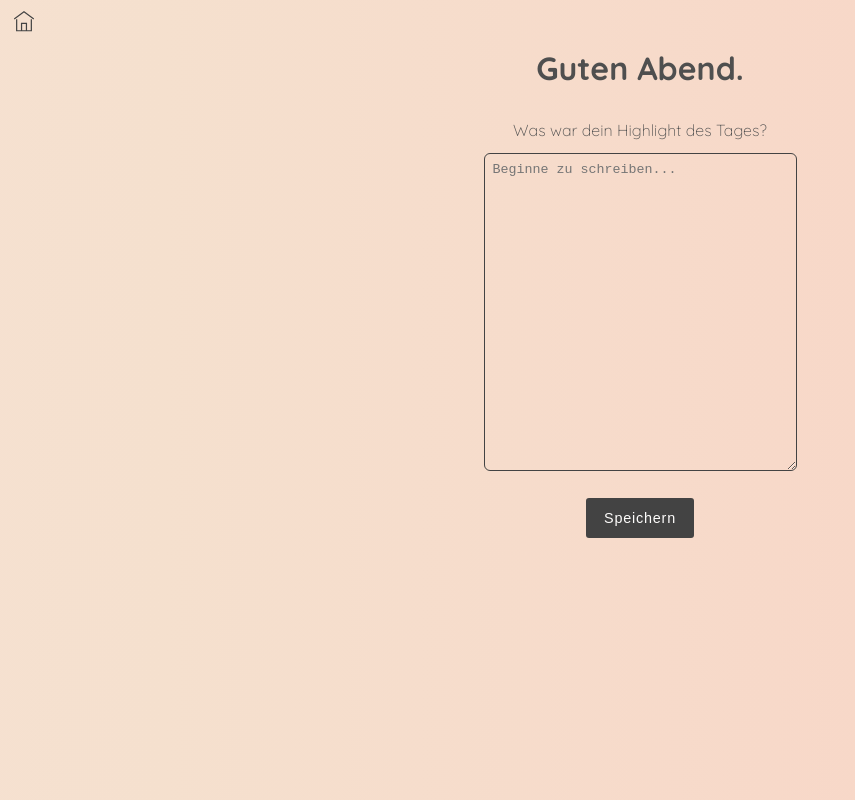
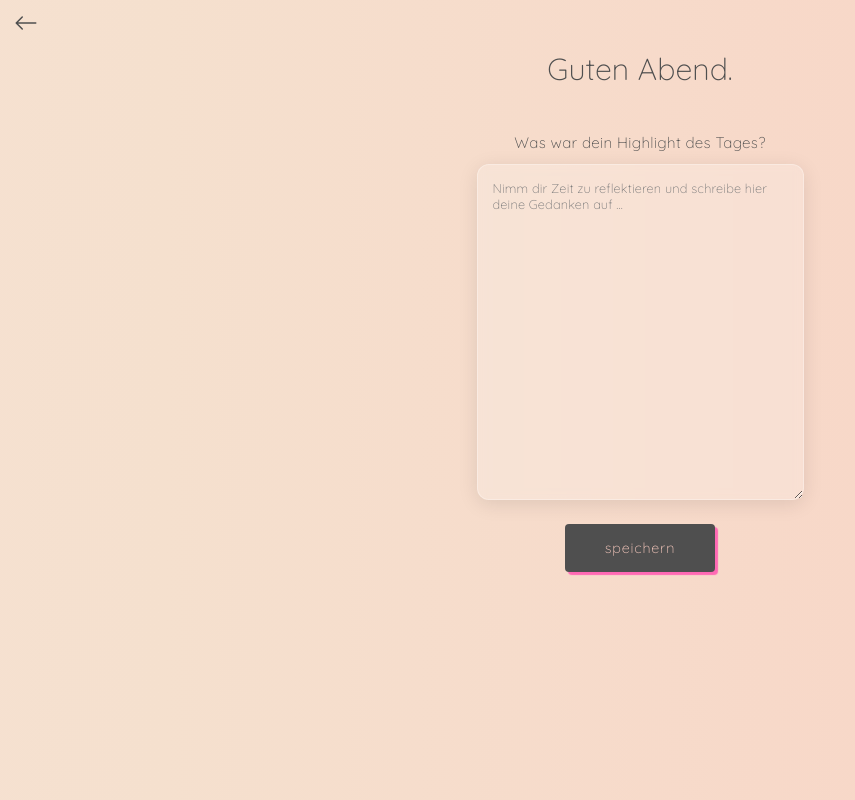
Before and after one commit to marialitwa/capstone-project, a Next.js app: page /evening in a window 1280 px wide. Shown: the whole page, without its empty margins (0-855 px from the left). Built offline with nearby package versions, Linux system fonts and the light colour scheme.

Commit message:
Update styling morning and evening pages, QuestionForm.

```diff
--- a/components/GlobalStyles.js
+++ b/components/GlobalStyles.js
@@ -20,6 +20,7 @@ const GlobalStyles = createGlobalStyle`
     * {
         box-sizing: border-box;
         _background-color: #F5F4F4;
+
     }
 
     body {
@@ -28,10 +29,9 @@ const GlobalStyles = createGlobalStyle`
         background: linear-gradient(90deg, #faece0, #fae6e0, #f5e0ce, #fbccc0);
         background-size: 400%;
         animation: gradient-bg 20s ease infinite ;
-        color: var(--primary-darkgrey)
+        color: var(--darkgrey)
         /* color: #434343; */
     }
-
     @keyframes gradient-bg {
     0% {
         background-position: 0% 50%;
@@ -46,8 +46,11 @@ const GlobalStyles = createGlobalStyle`
     }
 
     :root {
-        /* --primary-darkgrey: #434343; */
-        --primary-darkgrey: #4f4f4f;
+        /* --darkgrey: #434343; */
+        --darkgrey: #4f4f4f;
+        --grey: #797979;
+        --heading-fontsize: 1.9rem;
+
 
     }
 `;
--- a/components/QuestionForm.js
+++ b/components/QuestionForm.js
@@ -34,9 +34,9 @@ export default function QuestionForm({ onAddEntry, questionText }) {
         <StyledTextarea
           id="answer"
           name="answer"
-          placeholder="Beginne zu schreiben..."
-          rows="20"
-          cols="35"
+          placeholder="Nimm dir Zeit zu reflektieren und schreibe hier deine Gedanken auf ..."
+          rows="16"
+          cols="34"
           maxLength="1000"
           required
         ></StyledTextarea>
@@ -63,28 +63,58 @@ const Form = styled.form`
   align-items: center;
 `;
 
-const StyledSubmitButton = styled.button`
-  margin: 1rem;
-  margin-top: 1.7rem;
-  padding: 12px 18px;
-  background-color: #434343;
-  color: #fdfcfb;
-  border: none;
-  border-radius: 3px;
-  letter-spacing: 0.05rem;
-  font-size: 0.9rem;
-`;
-
 const StyledQuestion = styled.label`
-  font-weight: 300;
-  font-size: 1rem;
-  margin-bottom: 0.8rem;
+  font-weight: 200;
+  font-size: 0.95rem;
+  margin-bottom: 12px;
+  letter-spacing: 0.02rem;
 `;
 
 const StyledTextarea = styled.textarea`
   outline: none;
-  border: 1px solid #434343;
-  border-radius: 6px;
-  padding: 8px;
-  background: none;
+  padding: 15px;
+  background: rgba(255, 255, 255, 0.2);
+  border-radius: 12px;
+  box-shadow: 0 4px 20px rgba(0, 0, 0, 0.1);
+  backdrop-filter: blur(5px);
+  -webkit-backdrop-filter: blur(5px);
+  border: 1px solid rgba(255, 255, 255, 0.3);
+  _background: none;
+  _border: 1px solid #7f7f87;
+  _border-radius: 6px;
+  font-family: Quicksand;
+  font-weight: 200;
+  font-size: 0.95rem;
+  &::placeholder {
+    _color: var(--darkgrey);
+    color: var(--grey);
+    font-size: 0.8rem;
+    letter-spacing: 0.01rem;
+    _text-shadow: 1px 1px rgba(0, 0, 0, 0.2);
+  }
 `;
+
+// Gradient BG Colors: #faece0, #fae6e0, #f5e0ce, #fbccc0
+const StyledSubmitButton = styled.button`
+  margin: 1rem;
+  margin-top: 1.5rem;
+  padding: 15px 40px;
+  _background-color: #434343;
+  background-color: var(--darkgrey);
+  color: #fbccc0;
+  font-weight: 100;
+  font-family: Quicksand;
+  _color: #fdfcfb;
+  _color: var(--darkgrey);
+  border: none;
+  border-radius: 4px;
+  letter-spacing: 0.05rem;
+  font-size: 0.9rem;
+  text-transform: lowercase;
+  box-shadow: 3px 3px 1px hotpink;
+  &:hover {
+    cursor: pointer;
+    background-color: hotpink;
+    box-shadow: 3px 3px 1px #4f4f4f;
+  }
+`;
--- a/pages/evening.js
+++ b/pages/evening.js
@@ -1,16 +1,20 @@
 import Link from "next/link";
 import QuestionForm from "../components/QuestionForm";
 import styled from "styled-components";
-import { TfiHome } from "react-icons/tfi";
+// import { TfiHome } from "react-icons/tfi";
+import { BsArrowLeft } from "react-icons/bs";
 
 export default function EveningPage({ onAddEveningAnswer }) {
   return (
     <>
-      <NavHeader>
+      {/* <NavHeader>
         <Link href="/">
           <NavIconToHomepage />
         </Link>
-      </NavHeader>
+      </NavHeader> */}
+      <StyledLink href="/">
+        <NavIconToHomepage />
+      </StyledLink>
       <Heading>Guten Abend.</Heading>
       <QuestionForm
         onAddEntry={onAddEveningAnswer}
@@ -22,25 +26,32 @@ export default function EveningPage({ onAddEveningAnswer }) {
 
 const Heading = styled.h1`
   text-align: center;
-  margin: 2rem;
-  margin-top: 3rem;
+  font-weight: 200;
+  margin: 0.9rem;
+  margin-bottom: 45px;
+  font-size: var(--heading-fontsize);
+  color: var(--darkgrey);
+`;
+
+const StyledLink = styled(Link)`
+  display: flex;
+  margin: 10px;
+  color: black;
+`;
+const NavIconToHomepage = styled(BsArrowLeft)`
+  transform: scale(1.5);
+  margin: 0.3rem 0.5rem;
+  color: var(--darkgrey);
 `;
 
 // ----- NAV HEADER ------
 
-const NavHeader = styled.nav`
-  display: flex;
-  justify-content: space-between;
-  align-items: center;
-  position: fixed;
-  top: 0;
-  left: 0;
-  right: 0;
-`;
-
-const NavIconToHomepage = styled(TfiHome)`
-  transform: scale(1.3);
-  color: #434343;
-  margin: 1rem;
-  margin-top: 0.8rem;
-`;
+// const NavHeader = styled.nav`
+//   display: flex;
+//   justify-content: space-between;
+//   align-items: center;
+//   position: fixed;
+//   top: 0;
+//   left: 0;
+//   right: 0;
+// `;
```
Also changed, not shown: pages/answers/[answerDate].js (+4 -4 lines), pages/index.js (+7 -5 lines), pages/morning.js (+6 -3 lines).
